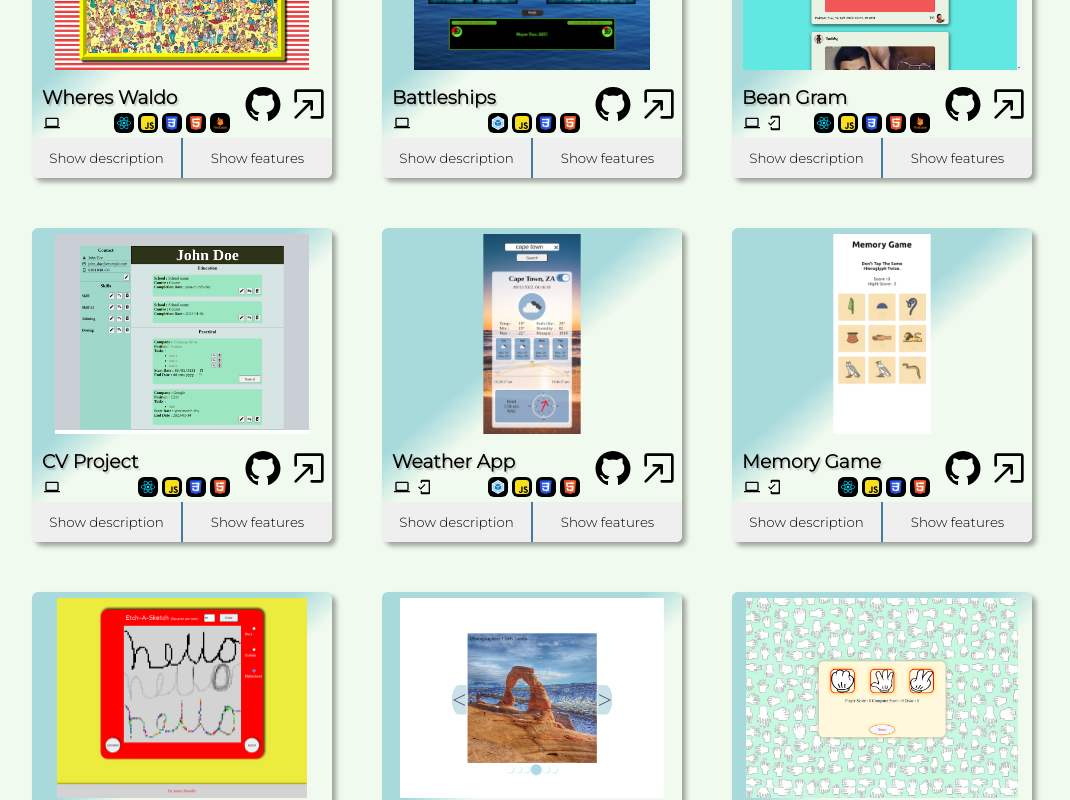
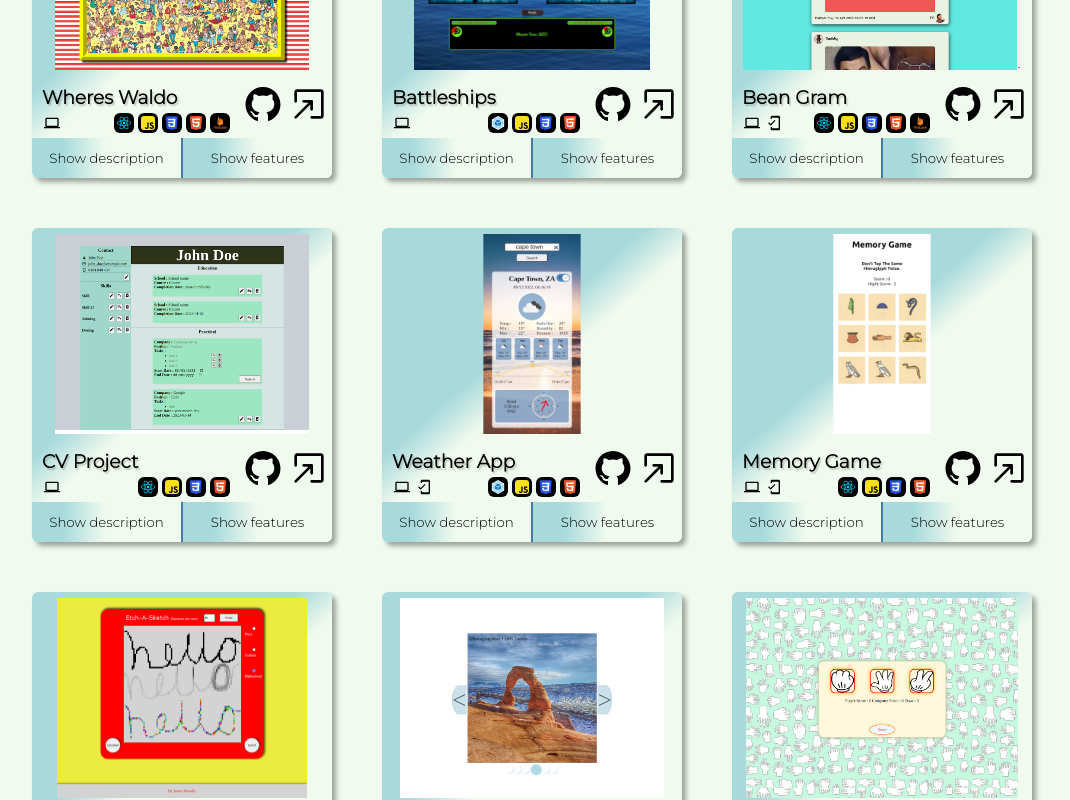
Before and after one commit to sirjamo1/portfolio, a React (Create React App) app: page / in a window 1280 px wide. Shown: the part 1320-2120 px from the top of the page, without its empty margins (108-1178 px from the left). Built offline with nearby package versions, Linux system fonts and the light colour scheme.

Commit message:
added animation to card description/features buttons

```diff
--- a/src/App.css
+++ b/src/App.css
@@ -104,7 +104,7 @@ header {
     position: relative;
     margin: 25px;
     padding-bottom: 20px;
-      background-image: -webkit-linear-gradient(
+    background-image: -webkit-linear-gradient(
         131deg,
         var(--honeydew) 50%,
         var(--non-photo-blue) 60%
@@ -119,7 +119,6 @@ header {
     border-radius: 6px;
     align-self: center;
     margin: 6px;
-    /*👉   border: 2px solid var(--berkeley-blue);👈*/
 }
 .project-card-title-icons-repo-links-container {
     display: flex;
@@ -184,30 +183,42 @@ header {
     color: white;
 }
 .show-hide-button-container {
-    /*👉  width: 100%;👈*/
     display: flex;
 }
 .show-hide-button-container > button {
-    transition: 2s;
-    transform: none 2s;
+      transition: 1s;
     z-index: 99;
-    height: 25px;
     width: 50%;
     height: 40px;
-    border-top: none;
-    border-bottom: none;
     cursor: pointer;
 }
+/*👉///////////////////////////////////////////////////////////////////👈*/
 .show-hide-description-button {
+    border: none;
     border-radius: 0px 0px 0px 6px;
     border-right: var(--cerulean) 1px solid;
-    border-left: none;
+    background: #f1faee;
+    background: linear-gradient(180deg, #f1faee 65%, #a8dadc 95%);
+    background: -webkit-linear-gradient(180deg, #f1faee 65%, #a8dadc 95%);
+    background: -moz-linear-gradient(180deg, #f1faee 65%, #a8dadc 95%);
 }
+
 .show-hide-features-button {
+    border: none;
     border-radius: 0px 0px 6px 0px;
     border-left: var(--cerulean) 1px solid;
-    border-right: none;
+    background: #f1faee;
+    background: linear-gradient(180deg, #f1faee 65%, #a8dadc 95%);
+    background: -webkit-linear-gradient(180deg, #f1faee 65%, #a8dadc 95%);
+    background: -moz-linear-gradient(180deg, #f1faee 65%, #a8dadc 95%);
 }
+.show-hide-description-button:hover {
+    font-size: 0.9rem;
+}
+.show-hide-features-button:hover {
+    font-size: 0.9rem;
+}
+
 .project-card-description {
     padding: 3px 10px;
     transition: ease-in-out 0.4s;
@@ -354,7 +365,6 @@ header {
     }
     .social-links-container * svg {
         transform: scale(3);
-
     }
     .social-links-container ul {
         list-style: none;
@@ -362,3 +372,172 @@ header {
         gap: 80px;
     }
 }
+
+/*👉//////////////////////////**********************************ANIMATION👈*/
+/*👉@keyframes hoverButtonGradient {
+    //Doesn't work with other animation present....
+    0% {
+        background: linear-gradient(180deg, #f1faee 65%, #a8dadc 95%);
+        background: -webkit-linear-gradient(180deg, #f1faee 65%, #a8dadc 95%);
+        background: -moz-linear-gradient(180deg, #f1faee 65%, #a8dadc 95%);
+    }
+    33% {
+        background: #f1faee;
+        background: linear-gradient(180deg, #f1faee 60%, #a8dadc 90%);
+        background: -webkit-linear-gradient(180deg, #f1faee 60%, #a8dadc 90%);
+        background: -moz-linear-gradient(180deg, #f1faee 60%, #a8dadc 90%);
+    }
+    66% {
+        background: #f1faee;
+        background: linear-gradient(180deg, #f1faee 55%, #a8dadc 85%);
+        background: -webkit-linear-gradient(180deg, #f1faee 55%, #a8dadc 85%);
+        background: -moz-linear-gradient(180deg, #f1faee 55%, #a8dadc 85%);
+    }
+
+    100% {
+        background: #f1faee;
+        background: linear-gradient(180deg, #f1faee 50%, #a8dadc 80%);
+        background: -webkit-linear-gradient(180deg, #f1faee 50%, #a8dadc 80%);
+        background: -moz-linear-gradient(180deg, #f1faee 50%, #a8dadc 80%);
+    }
+}👈*/
+@keyframes activeButtonGradient {
+    0% {
+        background: #f1faee;
+        background: linear-gradient(180deg, #f1faee 50%, #a8dadc 80%);
+        background: -webkit-linear-gradient(180deg, #f1faee 50%, #a8dadc 80%);
+        background: -moz-linear-gradient(180deg, #f1faee 50%, #a8dadc 80%);
+    }
+    10% {
+        background: #f1faee;
+        background: linear-gradient(180deg, #f1faee 45%, #a8dadc 72%);
+        background: -webkit-linear-gradient(180deg, #f1faee 45%, #a8dadc 72%);
+        background: -moz-linear-gradient(180deg, #f1faee 45%, #a8dadc 72%);
+    }
+    20% {
+        background: #f1faee;
+        background: linear-gradient(180deg, #f1faee 40%, #a8dadc 64%);
+        background: -webkit-linear-gradient(180deg, #f1faee 40%, #a8dadc 64%);
+        background: -moz-linear-gradient(180deg, #f1faee 40%, #a8dadc 64%);
+    }
+    30% {
+        background: #f1faee;
+        background: linear-gradient(180deg, #f1faee 35%, #a8dadc 56%);
+        background: -webkit-linear-gradient(180deg, #f1faee 35%, #a8dadc 56%);
+        background: -moz-linear-gradient(180deg, #f1faee 35%, #a8dadc 56%);
+    }
+    40% {
+        background: #f1faee;
+        background: linear-gradient(180deg, #f1faee 30%, #a8dadc 48%);
+        background: -webkit-linear-gradient(180deg, #f1faee 30%, #a8dadc 48%);
+        background: -moz-linear-gradient(180deg, #f1faee 30%, #a8dadc 48%);
+    }
+    50% {
+        background: #f1faee;
+        background: linear-gradient(180deg, #f1faee 25%, #a8dadc 40%);
+        background: -webkit-linear-gradient(180deg, #f1faee 25%, #a8dadc 40%);
+        background: -moz-linear-gradient(180deg, #f1faee 25%, #a8dadc 40%);
+    }
+    60% {
+        background: #f1faee;
+        background: linear-gradient(180deg, #f1faee 20%, #a8dadc 32%);
+        background: -webkit-linear-gradient(180deg, #f1faee 20%, #a8dadc 32%);
+        background: -moz-linear-gradient(180deg, #f1faee 20%, #a8dadc 32%);
+    }
+    70% {
+        background: #f1faee;
+        background: linear-gradient(180deg, #f1faee 15%, #a8dadc 24%);
+        background: -webkit-linear-gradient(180deg, #f1faee 15%, #a8dadc 24%);
+        background: -moz-linear-gradient(180deg, #f1faee 15%, #a8dadc 24%);
+    }
+    80% {
+        background: #f1faee;
+        background: linear-gradient(180deg, #f1faee 10%, #a8dadc 16%);
+        background: -webkit-linear-gradient(180deg, #f1faee 10%, #a8dadc 16%);
+        background: -moz-linear-gradient(180deg, #f1faee 10%, #a8dadc 16%);
+    }
+
+    90% {
+        background: #f1faee;
+        background: linear-gradient(180deg, #f1faee 5%, #a8dadc 8%);
+        background: -webkit-linear-gradient(180deg, #f1faee 5%, #a8dadc 8%);
+        background: -moz-linear-gradient(180deg, #f1faee 5%, #a8dadc 8%);
+    }
+    100% {
+        background: #f1faee;
+        background: linear-gradient(180deg, #f1faee 0%, #a8dadc 0%);
+        background: -webkit-linear-gradient(180deg, #f1faee 0%, #a8dadc 0%);
+        background: -moz-linear-gradient(180deg, #f1faee 0%, #a8dadc 0%);
+    }
+}
+@keyframes activeButtonGradientReverse {
+    0% {
+        background: #f1faee;
+        background: linear-gradient(180deg, #f1faee 0%, #a8dadc 0%);
+        background: -webkit-linear-gradient(180deg, #f1faee 0%, #a8dadc 0%);
+        background: -moz-linear-gradient(180deg, #f1faee 0%, #a8dadc 0%);
+    }
+    10% {
+        background: #f1faee;
+        background: linear-gradient(180deg, #f1faee 5%, #a8dadc 8%);
+        background: -webkit-linear-gradient(180deg, #f1faee 5%, #a8dadc 8%);
+        background: -moz-linear-gradient(180deg, #f1faee 5%, #a8dadc 8%);
+    }
+    20% {
+        background: #f1faee;
+        background: linear-gradient(180deg, #f1faee 10%, #a8dadc 16%);
+        background: -webkit-linear-gradient(180deg, #f1faee 10%, #a8dadc 16%);
+        background: -moz-linear-gradient(180deg, #f1faee 10%, #a8dadc 16%);
+    }
+    30% {
+        background: #f1faee;
+        background: linear-gradient(180deg, #f1faee 15%, #a8dadc 24%);
+        background: -webkit-linear-gradient(180deg, #f1faee 15%, #a8dadc 24%);
+        background: -moz-linear-gradient(180deg, #f1faee 15%, #a8dadc 24%);
+    }
+
+    40% {
+        background: #f1faee;
+        background: linear-gradient(180deg, #f1faee 20%, #a8dadc 32%);
+        background: -webkit-linear-gradient(180deg, #f1faee 20%, #a8dadc 32%);
+        background: -moz-linear-gradient(180deg, #f1faee 20%, #a8dadc 32%);
+    }
+    50% {
+        background: #f1faee;
+        background: linear-gradient(180deg, #f1faee 25%, #a8dadc 40%);
+        background: -webkit-linear-gradient(180deg, #f1faee 25%, #a8dadc 40%);
+        background: -moz-linear-gradient(180deg, #f1faee 25%, #a8dadc 40%);
+    }
+
+    60% {
+        background: #f1faee;
+        background: linear-gradient(180deg, #f1faee 30%, #a8dadc 48%);
+        background: -webkit-linear-gradient(180deg, #f1faee 30%, #a8dadc 48%);
+        background: -moz-linear-gradient(180deg, #f1faee 30%, #a8dadc 48%);
+    }
+    70% {
+        background: #f1faee;
+        background: linear-gradient(180deg, #f1faee 35%, #a8dadc 56%);
+        background: -webkit-linear-gradient(180deg, #f1faee 35%, #a8dadc 56%);
+        background: -moz-linear-gradient(180deg, #f1faee 35%, #a8dadc 56%);
+    }
+    80% {
+        background: #f1faee;
+        background: linear-gradient(180deg, #f1faee 40%, #a8dadc 64%);
+        background: -webkit-linear-gradient(180deg, #f1faee 40%, #a8dadc 64%);
+        background: -moz-linear-gradient(180deg, #f1faee 40%, #a8dadc 64%);
+    }
+
+    90% {
+        background: #f1faee;
+        background: linear-gradient(180deg, #f1faee 45%, #a8dadc 72%);
+        background: -webkit-linear-gradient(180deg, #f1faee 45%, #a8dadc 72%);
+        background: -moz-linear-gradient(180deg, #f1faee 45%, #a8dadc 72%);
+    }
+    100% {
+        background: #f1faee;
+        background: linear-gradient(180deg, #f1faee 50%, #a8dadc 80%);
+        background: -webkit-linear-gradient(180deg, #f1faee 50%, #a8dadc 80%);
+        background: -moz-linear-gradient(180deg, #f1faee 50%, #a8dadc 80%);
+    }
+}
--- a/src/components/Projects.js
+++ b/src/components/Projects.js
@@ -393,6 +393,11 @@ const Projects = () => {
                             <div className="show-hide-button-container">
                                 <button
                                     className="show-hide-description-button"
+                                    style={{
+                                        animation: project.showDescription
+                                            ? "activeButtonGradient 0.3s linear both"
+                                            : "activeButtonGradientReverse 0.3s linear both",
+                                    }}
                                     onClick={() =>
                                         showHideDescription(project.key)
                                     }
@@ -403,6 +408,11 @@ const Projects = () => {
                                 </button>
                                 <button
                                     className="show-hide-features-button"
+                                    style={{
+                                        animation: project.showFeatures
+                                            ? "activeButtonGradient 0.3s linear both"
+                                            : "activeButtonGradientReverse 0.3s linear both",
+                                    }}
                                     onClick={() =>
                                         showHideFeatures(project.key)
                                     }
```
